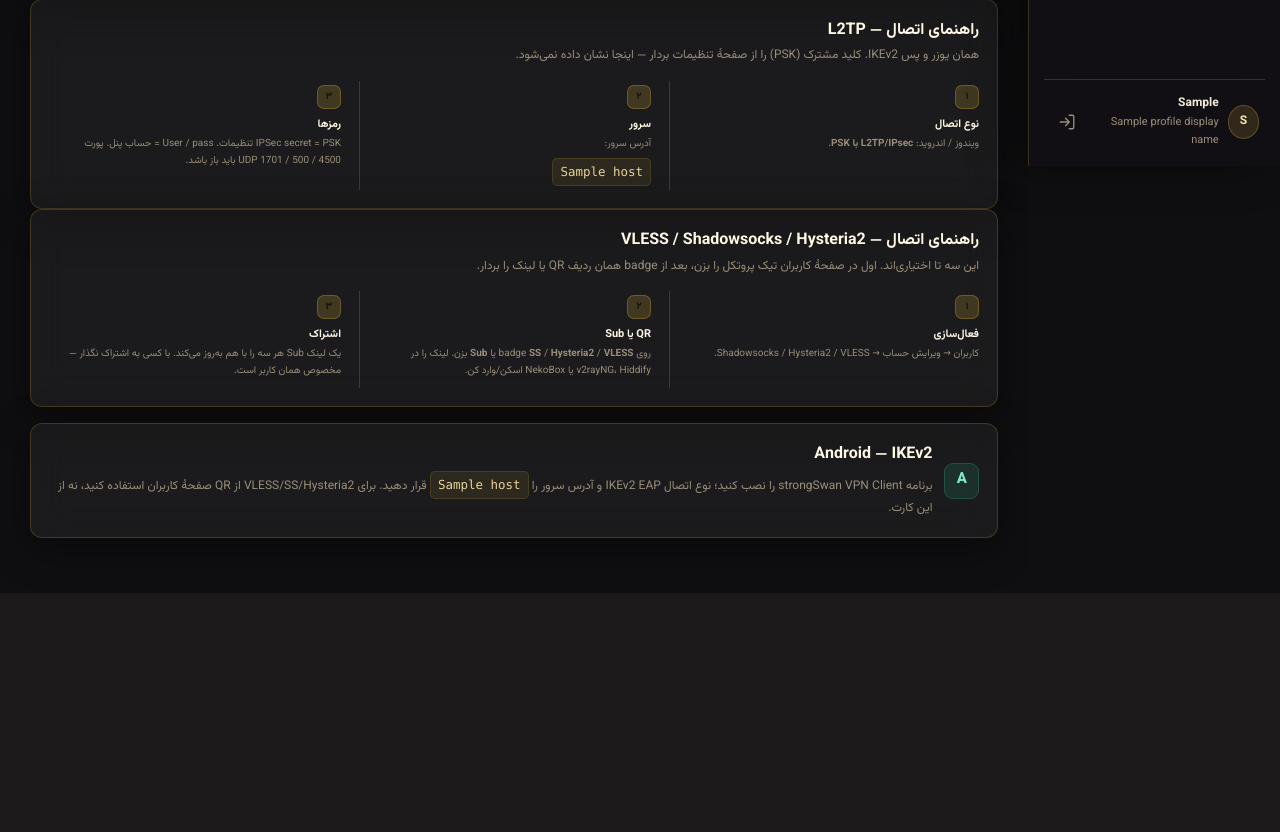
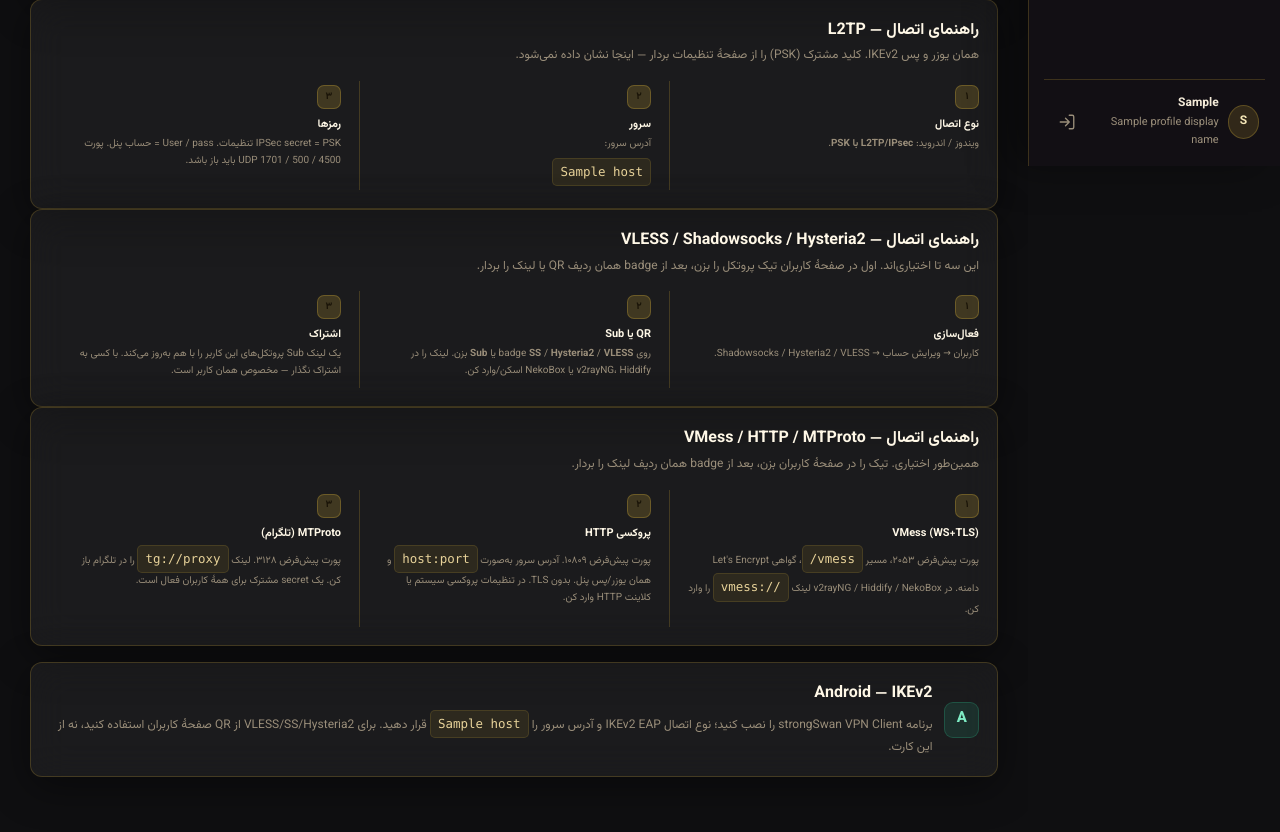
Before and after one commit to navidhaghpanah/ikev2-gui, a Flask app: template panel/templates/clients.html in a window 1280 px wide. Shown: the part 634-1466 px from the top of the page. Before the commit the page ends 1227 px from the top, so only its background shows below. Run offline with Flask 3, Linux system fonts and the light colour scheme; the template is opened without the code that fills it: most values are stand-ins (such as "Sample title", 1, 10 or a date in 2020).

Commit message:
Add VLESS Reality, VMess, HTTP proxy, MTProto, and IKEv2 domain change
3x-ui-style inbounds on xray (Reality vision on 8443, VMess WS+TLS on 2053,
HTTP proxy on 10809) plus an mtg FakeTLS sidecar on 3128. Settings can change
the IKEv2/L2TP domain without restarting xl2tpd. multivpn update now provisions
extra binaries/ufw via EXTRA_ONLY=1 so existing VPS installs pick this up.

```diff
--- a/panel/templates/clients.html
+++ b/panel/templates/clients.html
@@ -28,7 +28,16 @@
   <div class="guide-grid">
     <div><span class="step-number">۱</span><h3>فعال‌سازی</h3><p>کاربران → ویرایش حساب → Shadowsocks / Hysteria2 / VLESS.</p></div>
     <div><span class="step-number">۲</span><h3>QR یا Sub</h3><p>روی badge <b>SS</b> / <b>Hysteria2</b> / <b>VLESS</b> یا <b>Sub</b> بزن. لینک را در v2rayNG، Hiddify یا NekoBox اسکن/وارد کن.</p></div>
-    <div><span class="step-number">۳</span><h3>اشتراک</h3><p>یک لینک Sub هر سه را با هم به‌روز می‌کند. با کسی به اشتراک نگذار — مخصوص همان کاربر است.</p></div>
+    <div><span class="step-number">۳</span><h3>اشتراک</h3><p>یک لینک Sub پروتکل‌های این کاربر را با هم به‌روز می‌کند. با کسی به اشتراک نگذار — مخصوص همان کاربر است.</p></div>
+  </div>
+</section>
+
+<section class="panel connection-guide">
+  <header class="panel-header"><div><h2>راهنمای اتصال — VMess / HTTP / MTProto</h2><p>همین‌طور اختیاری. تیک را در صفحهٔ کاربران بزن، بعد از badge همان ردیف لینک را بردار.</p></div></header>
+  <div class="guide-grid">
+    <div><span class="step-number">۱</span><h3>VMess (WS+TLS)</h3><p>پورت پیش‌فرض ۲۰۵۳، مسیر <code dir="ltr">/vmess</code>، گواهی Let's Encrypt دامنه. در v2rayNG / Hiddify / NekoBox لینک <code dir="ltr">vmess://</code> را وارد کن.</p></div>
+    <div><span class="step-number">۲</span><h3>پروکسی HTTP</h3><p>پورت پیش‌فرض ۱۰۸۰۹. آدرس سرور به‌صورت <code dir="ltr">host:port</code> و همان یوزر/پس پنل. بدون TLS. در تنظیمات پروکسی سیستم یا کلاینت HTTP وارد کن.</p></div>
+    <div><span class="step-number">۳</span><h3>MTProto (تلگرام)</h3><p>پورت پیش‌فرض ۳۱۲۸. لینک <code dir="ltr">tg://proxy</code> را در تلگرام باز کن. یک secret مشترک برای همهٔ کاربران فعال است.</p></div>
   </div>
 </section>
 
```
